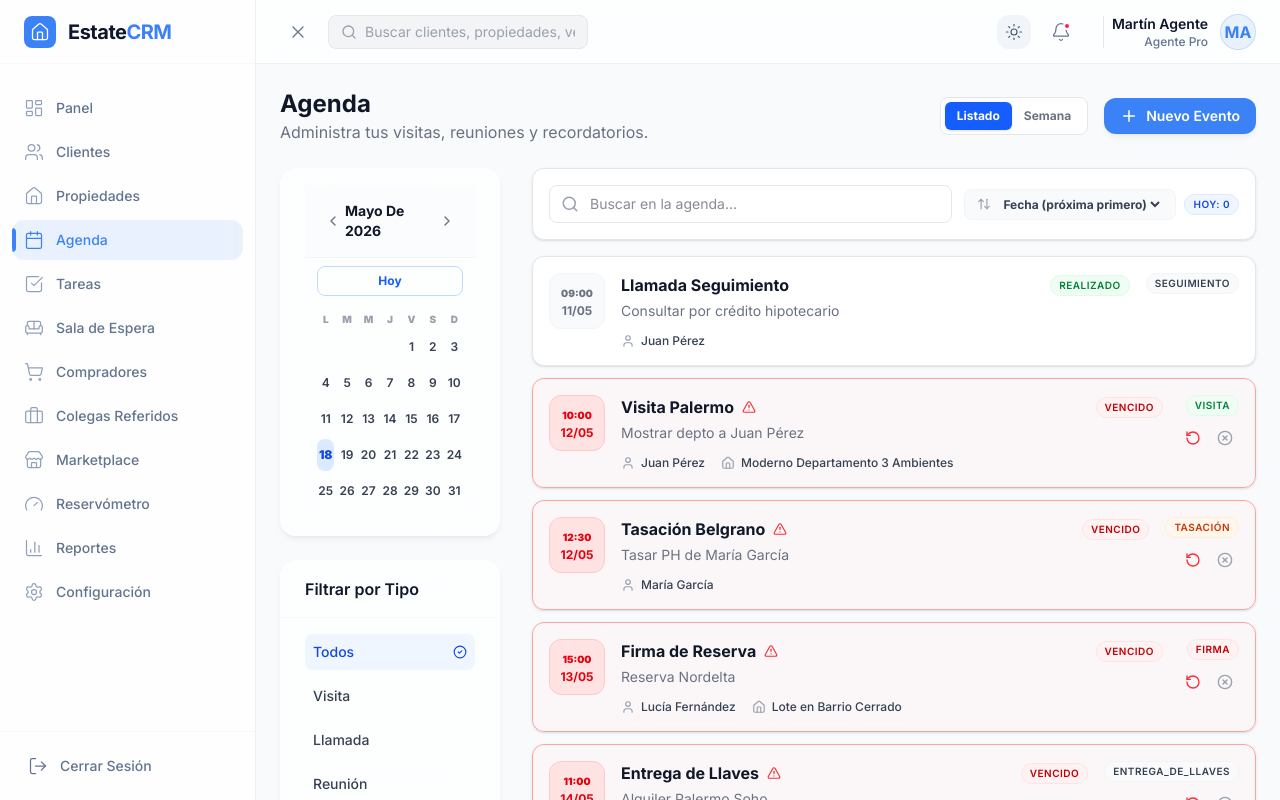
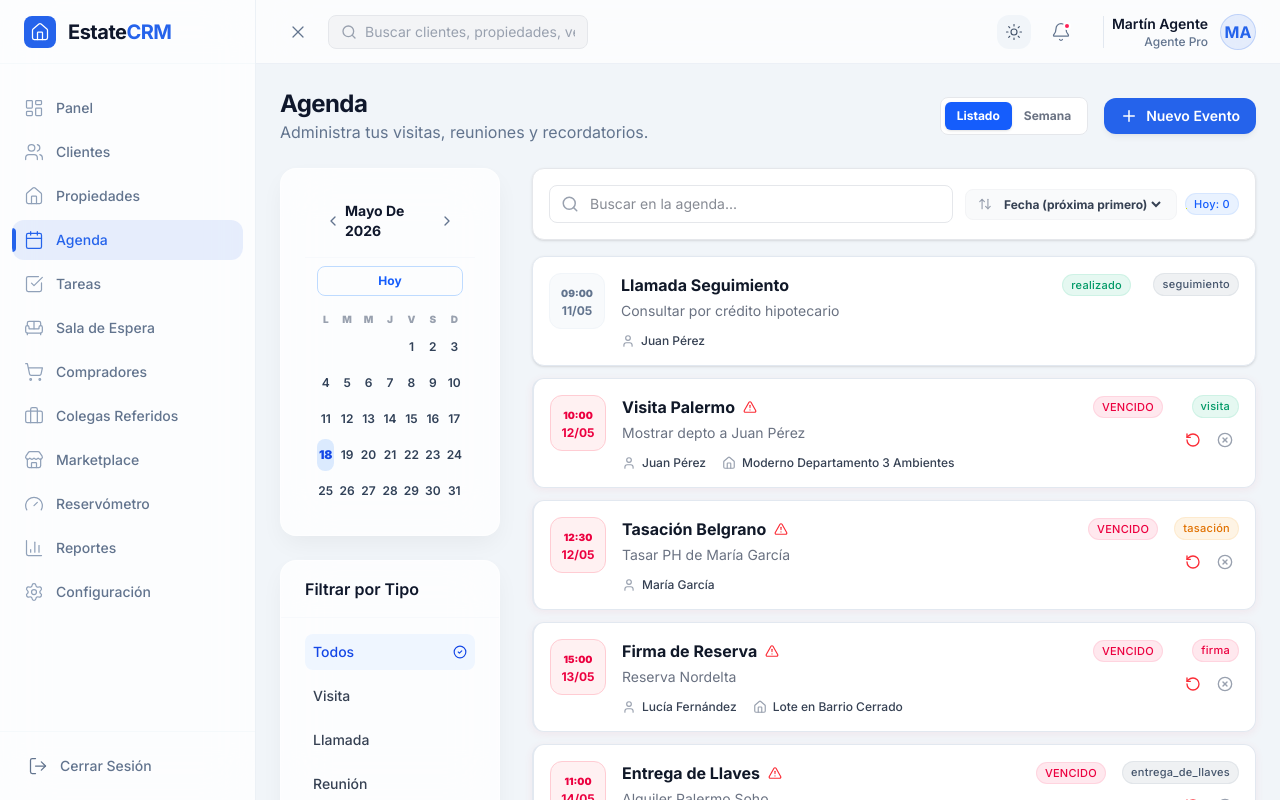
Before and after one commit to Manzaniita/CRM-Inmo, a React (Vite) app: page /agenda in a window 1280 px wide. Built offline with nearby package versions, Linux system fonts and the light colour scheme; a web font is replaced by a local one.

Commit message:
fix: ui mejorada

```diff
--- a/src/components/Badge.tsx
+++ b/src/components/Badge.tsx
@@ -10,24 +10,24 @@ interface BadgeProps {
 
 export default function Badge({ children, variant = 'gray', size = 'sm', className }: BadgeProps) {
   const variants = {
-    blue: 'bg-blue-50 text-blue-700 border-blue-100',
-    green: 'bg-green-50 text-green-700 border-green-100',
-    orange: 'bg-orange-50 text-orange-700 border-orange-100',
-    red: 'bg-red-50 text-red-700 border-red-100',
-    gray: 'bg-gray-50 text-gray-700 border-gray-100',
-    purple: 'bg-purple-50 text-purple-700 border-purple-100',
-    yellow: 'bg-yellow-50 text-yellow-700 border-yellow-100',
+    blue: 'bg-blue-500/10 text-blue-600 dark:bg-blue-400/10 dark:text-blue-400 border border-blue-500/10 dark:border-blue-400/10',
+    green: 'bg-emerald-500/10 text-emerald-600 dark:bg-emerald-400/10 dark:text-emerald-400 border border-emerald-500/10 dark:border-emerald-400/10',
+    orange: 'bg-amber-500/10 text-amber-600 dark:bg-amber-400/10 dark:text-amber-400 border border-amber-500/10 dark:border-amber-400/10',
+    red: 'bg-rose-500/10 text-rose-600 dark:bg-rose-400/10 dark:text-rose-400 border border-rose-500/10 dark:border-rose-400/10',
+    gray: 'bg-slate-500/10 text-slate-600 dark:bg-slate-400/10 dark:text-slate-400 border border-slate-500/10 dark:border-slate-400/10',
+    purple: 'bg-violet-500/10 text-violet-600 dark:bg-violet-400/10 dark:text-violet-400 border border-violet-500/10 dark:border-violet-400/10',
+    yellow: 'bg-yellow-500/10 text-yellow-600 dark:bg-yellow-400/10 dark:text-yellow-400 border border-yellow-500/10 dark:border-yellow-400/10',
   };
 
   const sizes = {
-    xs: 'px-1.5 py-0.5 text-[8px]',
-    sm: 'px-2 py-0.5 text-[10px]',
+    xs: 'px-1.5 py-0.5 text-[10px]',
+    sm: 'px-2 py-0.5 text-[11px]',
     md: 'px-2.5 py-1 text-xs',
   };
 
   return (
     <span className={cn(
-      'inline-flex items-center rounded-full font-semibold border uppercase tracking-wider',
+      'inline-flex items-center rounded-full font-medium tracking-wide',
       variants[variant],
       sizes[size],
       className
--- a/src/components/Card.tsx
+++ b/src/components/Card.tsx
@@ -16,22 +16,22 @@ export function Card({ children, className, title, subtitle, footer, glow = true
       {...props}
       className={cn(
         'rounded-2xl overflow-hidden transition-all duration-300',
-        'bg-white/70 dark:bg-slate-800/70',
-        'backdrop-blur-xl border border-white/40 dark:border-white/10',
-        'shadow-soft-md dark:shadow-none',
+        'bg-white/80 dark:bg-slate-900/60',
+        'backdrop-blur-xl border border-white/40 dark:border-slate-800',
+        'shadow-[0_10px_25px_-3px_rgba(0,0,0,0.05)] dark:shadow-[0_10px_25px_-3px_rgba(0,0,0,0.25)]',
         glow && 'glow-hover',
         className
       )}
     >
       {(title || subtitle) && (
-        <div className="px-6 py-4 border-b border-slate-100/50 dark:border-white/5">
+        <div className="px-6 py-4 border-b border-slate-100/50 dark:border-slate-800/50">
           {title && <h3 className="font-semibold text-slate-900 dark:text-slate-100">{title}</h3>}
           {subtitle && <p className="text-sm text-slate-500 dark:text-slate-400 mt-0.5">{subtitle}</p>}
         </div>
       )}
       <div className="px-6 py-4">{children}</div>
       {footer && (
-        <div className="px-6 py-4 bg-slate-50/50 dark:bg-slate-900/30 border-t border-slate-100/50 dark:border-white/5">
+        <div className="px-6 py-4 bg-slate-50/50 dark:bg-slate-950/30 border-t border-slate-100/50 dark:border-slate-800/50">
           {footer}
         </div>
       )}
--- a/src/index.css
+++ b/src/index.css
@@ -7,39 +7,41 @@
   --font-sans: 'Inter', ui-sans-serif, system-ui, sans-serif;
   --font-display: 'Clash Display', 'Inter', ui-sans-serif, system-ui, sans-serif;
 
-  /* Light theme (Obsidian Light) */
-  --color-bg-primary: #F8FAFC;
-  --color-bg-surface: rgba(255, 255, 255, 0.70);
+  /* Light theme (Premium Porcelain) */
+  --color-bg-primary: #F1F5F9;
+  --color-bg-surface: rgba(255, 255, 255, 0.85);
   --color-bg-surface-solid: #FFFFFF;
   --color-border-subtle: rgba(226, 232, 240, 0.8);
-  --color-border-glass: rgba(255, 255, 255, 0.4);
+  --color-border-glass: rgba(255, 255, 255, 0.5);
   --color-text-primary: #0F172A;
   --color-text-secondary: #64748B;
   --color-text-muted: #94A3B8;
-  --color-accent: #3B82F6;
-  --color-accent-light: #93C5FD;
-  --color-accent-glow: rgba(59, 130, 246, 0.25);
+  --color-accent: #2563EB;
+  --color-accent-light: #60A5FA;
+  --color-accent-glow: rgba(37, 99, 235, 0.25);
 
-  /* Dark theme (Deep Space) overrides via dark: */
-  --color-dark-bg-primary: #0F172A;
-  --color-dark-bg-surface: rgba(30, 41, 59, 0.70);
-  --color-dark-bg-surface-solid: #1E293B;
-  --color-dark-border-subtle: rgba(255, 255, 255, 0.10);
-  --color-dark-border-glass: rgba(255, 255, 255, 0.08);
+  /* Dark theme (Deep Obsidian) overrides via dark: */
+  --color-dark-bg-primary: #020617;
+  --color-dark-bg-surface: rgba(15, 23, 42, 0.70);
+  --color-dark-bg-surface-solid: #0F172A;
+  --color-dark-border-subtle: rgba(255, 255, 255, 0.08);
+  --color-dark-border-glass: rgba(255, 255, 255, 0.06);
   --color-dark-text-primary: #F1F5F9;
   --color-dark-text-secondary: #94A3B8;
   --color-dark-text-muted: #64748B;
-  --color-dark-accent: #06B6D4;
+  --color-dark-accent: #22D3EE;
   --color-dark-accent-light: #67E8F9;
-  --color-dark-accent-glow: rgba(6, 182, 212, 0.30);
+  --color-dark-accent-glow: rgba(34, 211, 238, 0.30);
 
   /* Shadows */
   --shadow-soft-xs: 0 1px 2px 0 rgba(15, 23, 42, 0.04);
   --shadow-soft-sm: 0 1px 3px 0 rgba(15, 23, 42, 0.06), 0 1px 2px -1px rgba(15, 23, 42, 0.06);
   --shadow-soft-md: 0 4px 6px -1px rgba(15, 23, 42, 0.06), 0 2px 4px -2px rgba(15, 23, 42, 0.06);
   --shadow-soft-xl: 0 20px 25px -5px rgba(15, 23, 42, 0.08), 0 8px 10px -6px rgba(15, 23, 42, 0.08);
-  --shadow-glow-blue: 0 0 20px rgba(59, 130, 246, 0.15);
-  --shadow-glow-cyan: 0 0 20px rgba(6, 182, 212, 0.15);
+  --shadow-diffuse: 0 10px 25px -3px rgba(0, 0, 0, 0.05);
+  --shadow-diffuse-dark: 0 10px 25px -3px rgba(0, 0, 0, 0.25);
+  --shadow-glow-blue: 0 0 20px rgba(37, 99, 235, 0.15);
+  --shadow-glow-cyan: 0 0 20px rgba(34, 211, 238, 0.15);
 
   /* Radii */
   --radius-bento: 1.5rem;
@@ -61,6 +63,13 @@ body {
 .dark body {
   background-color: var(--color-dark-bg-primary);
   color: var(--color-dark-text-primary);
+}
+
+/* Smooth theme transitions on color properties */
+body, div, span, p, h1, h2, h3, h4, h5, h6, a, button, input, select, textarea,
+li, ul, ol, label, section, article, aside, nav, header, footer, main,
+figure, figcaption, table, tr, td, th {
+  transition: background-color 0.2s ease, color 0.2s ease, border-color 0.2s ease;
 }
 
 /* Glass utility */
@@ -152,9 +161,9 @@ body {
 .dark .shimmer {
   background: linear-gradient(
     90deg,
-    rgba(30, 41, 59, 0.4) 25%,
-    rgba(30, 41, 59, 0.8) 50%,
-    rgba(30, 41, 59, 0.4) 75%
+    rgba(15, 23, 42, 0.4) 25%,
+    rgba(15, 23, 42, 0.8) 50%,
+    rgba(15, 23, 42, 0.4) 75%
   );
   background-size: 200% 100%;
 }
@@ -183,6 +192,16 @@ body {
 
 .dark .scrollbar-thin::-webkit-scrollbar-thumb:hover {
   background: rgba(100, 116, 139, 0.5);
+}
+
+/* Firefox scrollbar */
+.scrollbar-thin {
+  scrollbar-width: thin;
+  scrollbar-color: rgba(148, 163, 184, 0.3) transparent;
+}
+
+.dark .scrollbar-thin {
+  scrollbar-color: rgba(100, 116, 139, 0.3) transparent;
 }
 
 /* Page transition animation */
--- a/src/pages/Agenda.tsx
+++ b/src/pages/Agenda.tsx
@@ -347,8 +347,8 @@ export default function Agenda() {
     <div className="space-y-6">
       <div className="flex flex-col sm:flex-row sm:items-center justify-between gap-4">
         <div>
-          <h1 className="text-2xl font-bold text-gray-900">Agenda</h1>
-          <p className="text-gray-500">Administra tus visitas, reuniones y recordatorios.</p>
+          <h1 className="text-2xl font-bold text-slate-900 dark:text-slate-100 tracking-tight">Agenda</h1>
+          <p className="text-slate-500 dark:text-slate-400">Administra tus visitas, reuniones y recordatorios.</p>
         </div>
         <div className="flex items-center gap-2">
           <div className="flex bg-white rounded-lg p-1 border border-gray-200 mr-2">
@@ -374,15 +374,15 @@ export default function Agenda() {
       <div className="grid grid-cols-1 lg:grid-cols-4 gap-8">
         <div className="lg:col-span-1 space-y-6">
           <Card className="p-0 overflow-hidden">
-            <div className="p-4 border-b border-gray-100 flex items-center justify-between bg-gray-50/50">
-              <button onClick={goToPrevMonth} className="p-1 hover:bg-gray-200 rounded-lg text-gray-500"><ChevronLeft size={16} /></button>
-              <span className="font-bold text-sm text-gray-900 capitalize">{monthLabel}</span>
-              <button onClick={goToNextMonth} className="p-1 hover:bg-gray-200 rounded-lg text-gray-500"><ChevronRight size={16} /></button>
+            <div className="p-4 border-b border-slate-100/50 dark:border-white/5 flex items-center justify-between">
+              <button onClick={goToPrevMonth} className="p-1 hover:bg-slate-100 dark:hover:bg-slate-800 rounded-lg text-slate-500 dark:text-slate-400 transition-colors"><ChevronLeft size={16} /></button>
+              <span className="font-bold text-sm text-slate-900 dark:text-slate-100 capitalize">{monthLabel}</span>
+              <button onClick={goToNextMonth} className="p-1 hover:bg-slate-100 dark:hover:bg-slate-800 rounded-lg text-slate-500 dark:text-slate-400 transition-colors"><ChevronRight size={16} /></button>
             </div>
             <div className="px-3 pt-2 pb-1">
               <button
                 onClick={resetToToday}
-                className="w-full text-xs font-bold py-1.5 rounded-lg border border-blue-200 text-blue-600 hover:bg-blue-50 transition-colors"
+                className="w-full text-xs font-bold py-1.5 rounded-lg border border-blue-200 dark:border-blue-500/30 text-blue-600 dark:text-blue-400 hover:bg-blue-50 dark:hover:bg-blue-500/10 transition-colors"
               >
                 Hoy
               </button>
@@ -407,8 +407,8 @@ export default function Agenda() {
                     className={cn(
                       'h-8 flex flex-col items-center justify-center text-xs rounded-lg transition-all font-semibold relative',
                       isSelected ? 'bg-blue-600 text-white shadow-sm' :
-                      isToday ? 'bg-blue-100 text-blue-700 font-black' :
-                      'hover:bg-gray-100 text-gray-700'
+                      isToday ? 'bg-blue-100 dark:bg-blue-500/20 text-blue-700 dark:text-blue-400 font-black' :
+                      'hover:bg-slate-100 dark:hover:bg-slate-800 text-slate-700 dark:text-slate-300'
                     )}
                   >
                     {day}
@@ -484,8 +484,8 @@ export default function Agenda() {
 
               <div className="space-y-3">
                 {filteredEvents.map(event => (
-                  <div key={event.id} id={`event-row-${event.id}`} className={cn("bg-white p-4 rounded-xl border shadow-sm flex items-start gap-4 hover:border-blue-200 transition-colors group relative", isEventOverdue(event) ? "border-red-300 bg-red-50/40" : "border-gray-200")}>
-                    <div className={cn("flex flex-col items-center justify-center w-14 h-14 text-gray-500 rounded-xl border shrink-0", isEventOverdue(event) ? "bg-red-100 text-red-600 border-red-200" : "bg-gray-50 border-gray-100 group-hover:bg-blue-50 group-hover:text-blue-600 group-hover:border-blue-100")}>
+                  <div key={event.id} id={`event-row-${event.id}`} className={cn("bg-white dark:bg-slate-900/50 p-4 rounded-xl border shadow-sm flex items-start gap-4 hover:border-blue-200 dark:hover:border-blue-500/30 transition-colors group relative", isEventOverdue(event) ? "border-l-2 border-l-rose-400 dark:border-l-rose-500 border-slate-200 dark:border-slate-700 shadow-[0_2px_8px_rgba(244,63,94,0.08)]" : "border-slate-200 dark:border-slate-700")}>
+                    <div className={cn("flex flex-col items-center justify-center w-14 h-14 text-slate-500 dark:text-slate-400 rounded-xl border shrink-0", isEventOverdue(event) ? "bg-rose-50 dark:bg-rose-500/10 text-rose-600 dark:text-rose-400 border-rose-200 dark:border-rose-500/20" : "bg-slate-50 dark:bg-slate-800 border-slate-100 dark:border-slate-700 group-hover:bg-blue-50 dark:group-hover:bg-blue-500/10 group-hover:text-blue-600 dark:group-hover:text-blue-400 group-hover:border-blue-100 dark:group-hover:border-blue-500/20")}>
                       <span className="text-[10px] font-black uppercase">{event.time}</span>
                       <span className="text-xs font-bold leading-none mt-1">{event.date === todayStr ? 'HOY' : event.date.split('-').slice(1).reverse().join('/')}</span>
                     </div>
```
Also changed, not shown: src/components/SearchableSelect.tsx (+10 -10 lines), src/pages/Clients.tsx (+7 -7 lines), src/pages/Properties.tsx (+5 -5 lines).
